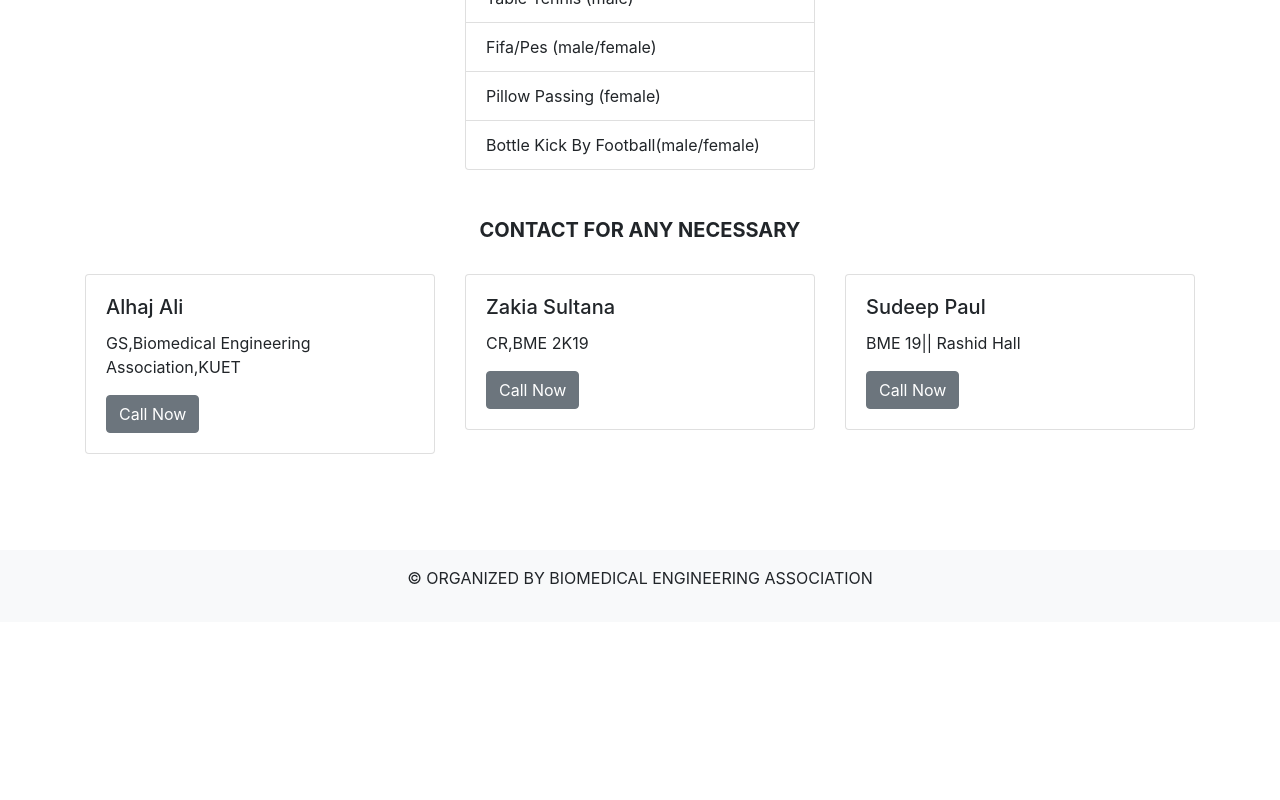
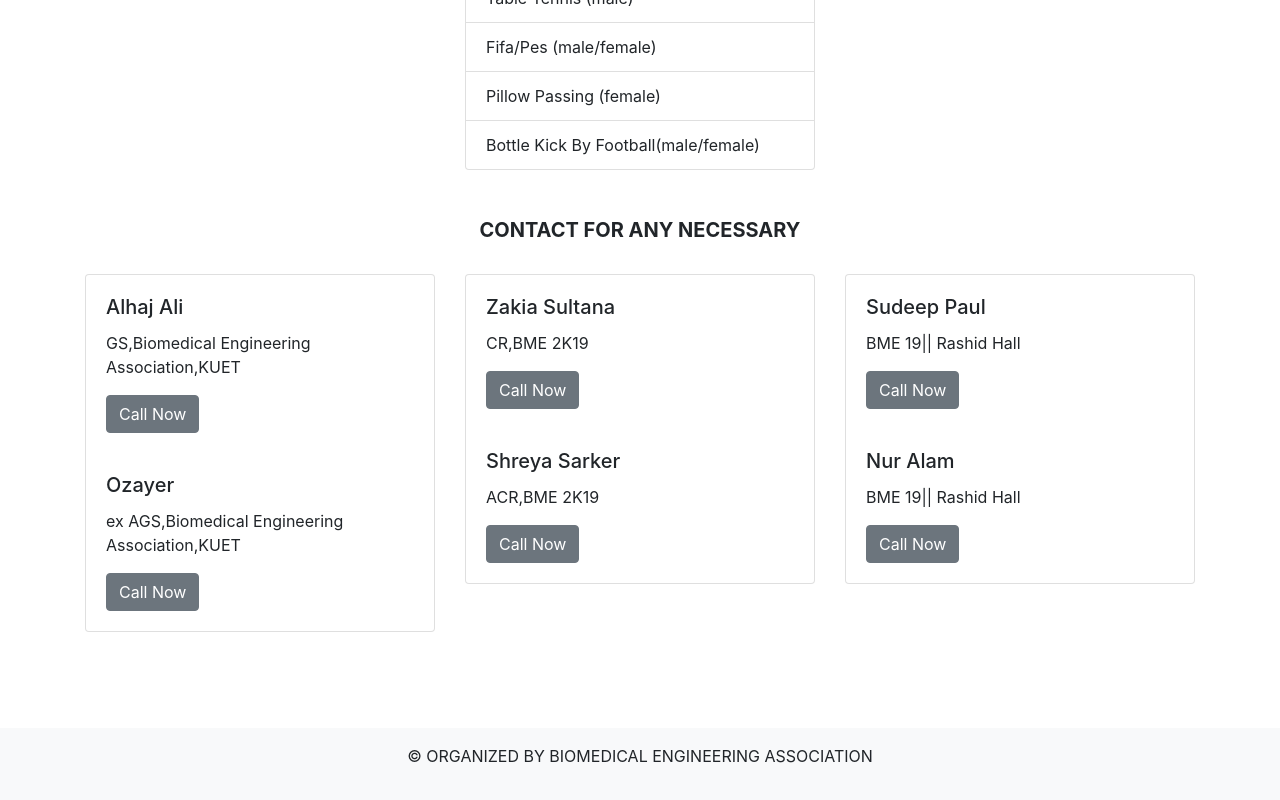
Before and after one commit to kuetbme19/bmeindoor.github.io, a plain HTML site: page index.html in a window 1280 px wide. Shown: the part 853-1653 px from the top of the page. Before the commit the page ends 1475 px from the top, so only its background shows below. Drawn offline with nearby package versions, Linux system fonts and the light colour scheme.

Commit message:
USER VERSION
ALL NECESSERY UPLOADEED

```diff
--- a/index.html
+++ b/index.html
@@ -65,7 +65,7 @@ padding: 50px;
 	</div>
 
 	<marquee direction="left" behavior="scroll" scrollamount="10" scrolldelay="100" loop="infinite">
-		RULES BOOK WILL BE UPLOADED SOON!!! FOR ANY KIND OF NECESSITY CONTACT WITH ORGANIZER-BATCH 2K19(3RD YEAR)
+	     FOR ANY KIND OF NECESSITY CONTACT WITH GIVEN NUMBER BELOW!!!
 	  </marquee>
 
 
@@ -74,7 +74,7 @@ padding: 50px;
 			<div class="col-md-4">
 				<h2>About</h2>
 				<p>কি অবস্থা বিয়েমিয়ান জনগন! আপনাদের জন্য কুয়েট বায়োমেডিকেল ইঞ্জিনিয়ারিং এসোসিয়েশন,কুয়েট নিয়ে এসেছে ইন্ডোর গেমস ইভেন্ট ২০২৩, 'BME INDOOR 3.0'।হবে খেলা,হবে মজা ,হবে আনন্দ ও মাস্তি !! তাই আর দেরি না করে এখনি করে ফেলুন রেজিষ্ট্রেশন!! </p>
-				<a class="btn btn-secondary" href="#" role="button" style="background-color: rgba(38, 38, 167, 0.811); animation: colorChange 2s infinite;">RULE BOOK</a>
+				<a class="btn btn-secondary" href="https://drive.google.com/file/d/1wmABXZ05D76pZORpt6jrLo3QQuruBgLf/view?usp=sharing" role="button" style="background-color: rgba(38, 38, 167, 0.811); animation: colorChange 2s infinite;">RULE BOOK</a>
 				<a class="btn btn-secondary" href="https://drive.google.com/file/d/1nuXn6yDl_uATNjNG9a9spl2CNHl0IhTp/view?usp=sharing" role="button" style="background-color: rgba(38, 38, 167, 0.811); animation: colorChange 2s infinite;">Time Table</a>
 
 
@@ -127,6 +127,15 @@ padding: 50px;
 
 
 			  </div>
+
+			  <div class="card-body">
+				<h5 class="card-title">Ozayer</h5>
+				<p class="card-text">ex AGS,Biomedical Engineering Association,KUET</p>
+				<a href="tel:0 1999-651855" class="btn btn-secondary">Call Now</a>
+
+
+			  </div>
+
 			</div>
 		  </div>
 		  <div class="col-md-4">
@@ -140,6 +149,17 @@ padding: 50px;
 				<a href="tel:01865912763" class="btn btn-secondary">Call Now</a>
 
 			  </div>
+
+			  <div class="card-body">
+				<h5 class="card-title">Shreya Sarker</h5>
+				<p class="card-text">ACR,BME 2K19
+
+				</p>
+				<a href="tel:01778-800479" class="btn btn-secondary">Call Now</a>
+
+			  </div>
+
+
 			</div>
 		  </div>
 		  <div class="col-md-4">
@@ -149,6 +169,12 @@ padding: 50px;
 				<h5 class="card-title">Sudeep Paul</h5>
 				<p class="card-text">BME 19|| Rashid Hall </p>
 				<a href="tel:01521584515" class="btn btn-secondary"  >Call Now</a>
+
+			  </div>
+			  <div class="card-body">
+				<h5 class="card-title">Nur Alam</h5>
+				<p class="card-text">BME 19|| Rashid Hall </p>
+				<a href="tel:01301914537" class="btn btn-secondary"  >Call Now</a>
 
 			  </div>
 			</div>
```
